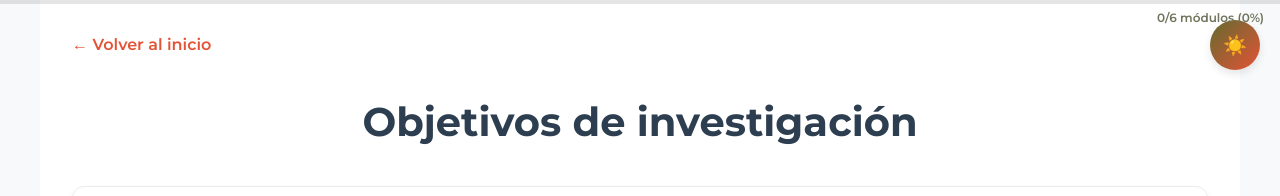
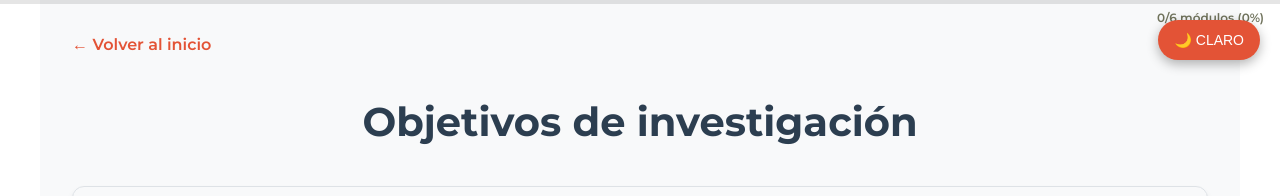
Before and after one commit to emorito/meto2psico25, a plain HTML site: page modules/modulo2.html in a window 1280 px wide. Shown: the top 196 px of the page. Drawn offline with Linux system fonts and the light colour scheme.

Commit message:
Update modulo2.html

```diff
--- a/modules/modulo2.html
+++ b/modules/modulo2.html
@@ -5,7 +5,7 @@
   <meta name="viewport" content="width=device-width, initial-scale=1.0">
   <title>Objetivos de investigación</title>
   <link rel="stylesheet" href="../assets/css/style.css">
-  <link rel="stylesheet" href="../assets/css/theme-toggle.css">
+  <link rel="stylesheet" href="../assets/css/theme-express.css">
   <link rel="stylesheet" href="../assets/css/modules.css">
   <link rel="stylesheet" href="https://cdnjs.cloudflare.com/ajax/libs/font-awesome/6.4.0/css/all.min.css">
 </head>
@@ -65,6 +65,6 @@
     </section>
   </div>
   <script src="../assets/js/app.js"></script>
-  <script src="../assets/js/theme-toggle.js"></script>
+  <script src="../assets/js/theme-express.js"></script>
 </body>
 </html>
```
